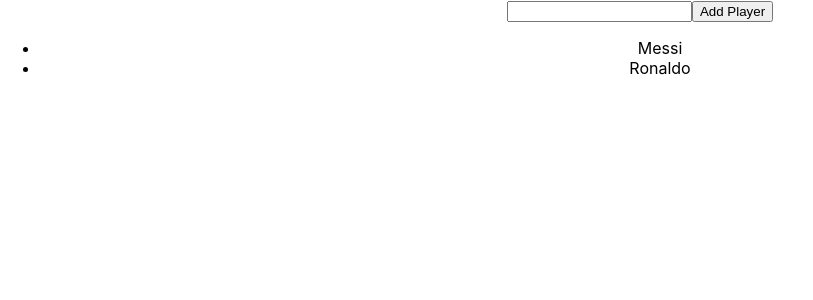
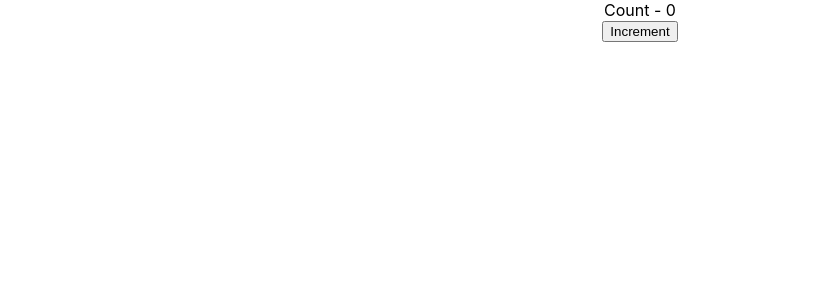
Before and after one commit to markiplagat/Learn-React, a React (Create React App) app: page / in a window 1280 px wide. Shown: the top 300 px of the page, without its empty margins (0-813 px from the left). Built offline with nearby package versions, Linux system fonts and the light colour scheme.

Commit message:
Refactor back to  a functional class and refactor code

```diff
--- a/src/App.js
+++ b/src/App.js
@@ -23,7 +23,7 @@ import UseCallback from './components/UseCallback';
 function App() {
   return (
     <div className="App">
-      <UseCallback />
+      <Counter />
     </div>
   );
 }
--- a/src/components/Counter.js
+++ b/src/components/Counter.js
@@ -1,40 +1,15 @@
-import React, { Component } from 'react';
+import React, { useState } from 'react';
 
-export default class Counter extends Component {
-  constructor(props) {
-    super(props);
-
-    this.state = {
-      count: 0,
-    };
+const Counter = () => {
+const [count, setCount] = useState(0);
+  const increment = () => {
+    setCount(count + 1);
   }
-
-  increment() {
-    //     this.setState({
-    //         count: this.state.count + 1
-    //     },
-    //     () => {console.log('Callback value', this.state.count)}
-    //     )
-
-    this.setState((prevState) => ({
-      count: prevState.count + 1,
-    }));
-    console.log(this.state.count);
-  }
-
-  incrementFive() {
-    this.increment();
-    this.increment();
-    this.increment();
-    this.increment();
-    this.increment();
-  }
-  render() {
     return (
       <div>
-        <div>Count - {this.state.count}</div>
-        <button onClick={() => this.incrementFive()}>Increment</button>
+        <div>Count - {count}</div>
+        <button onClick={() => increment()}>Increment</button>
       </div>
     );
-  }
 }
+export default Counter;
```
